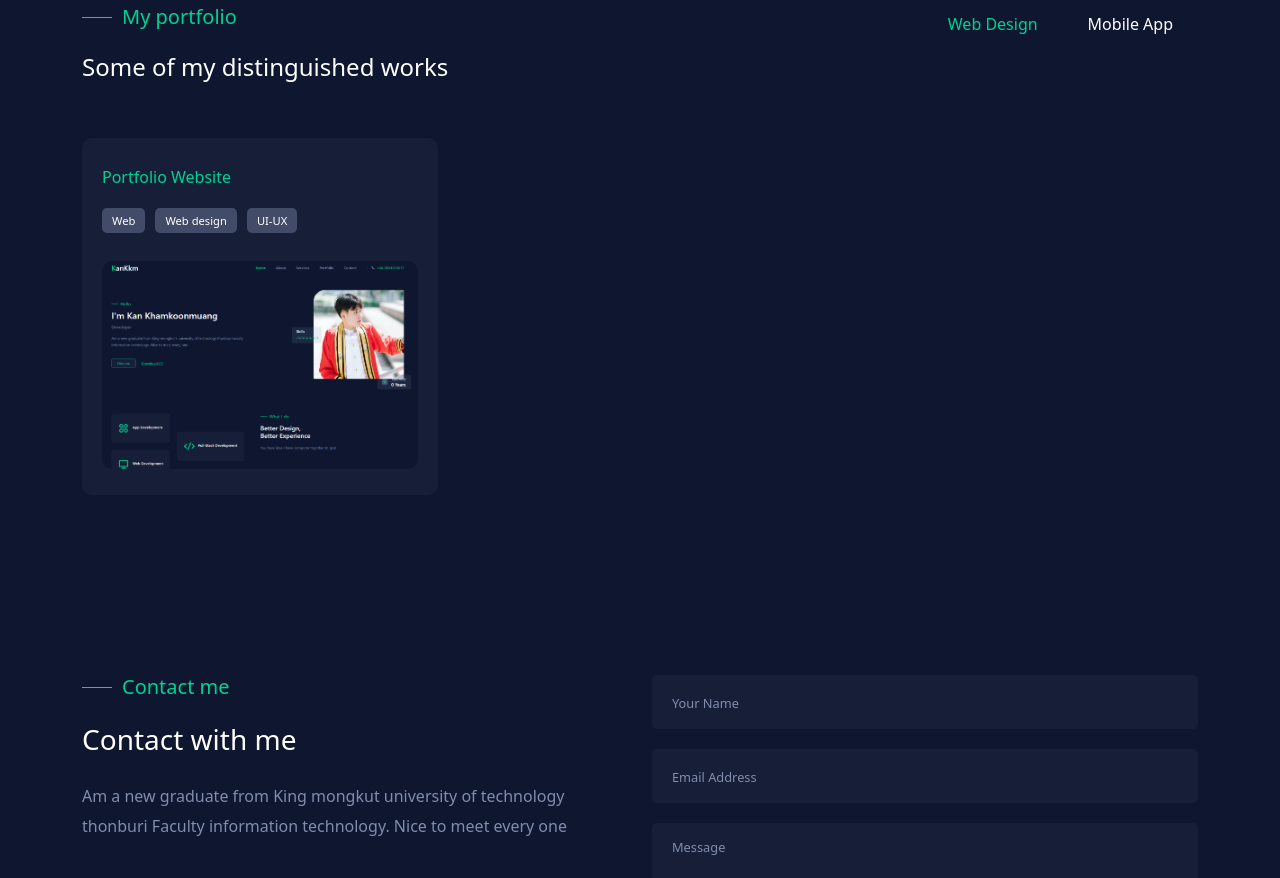
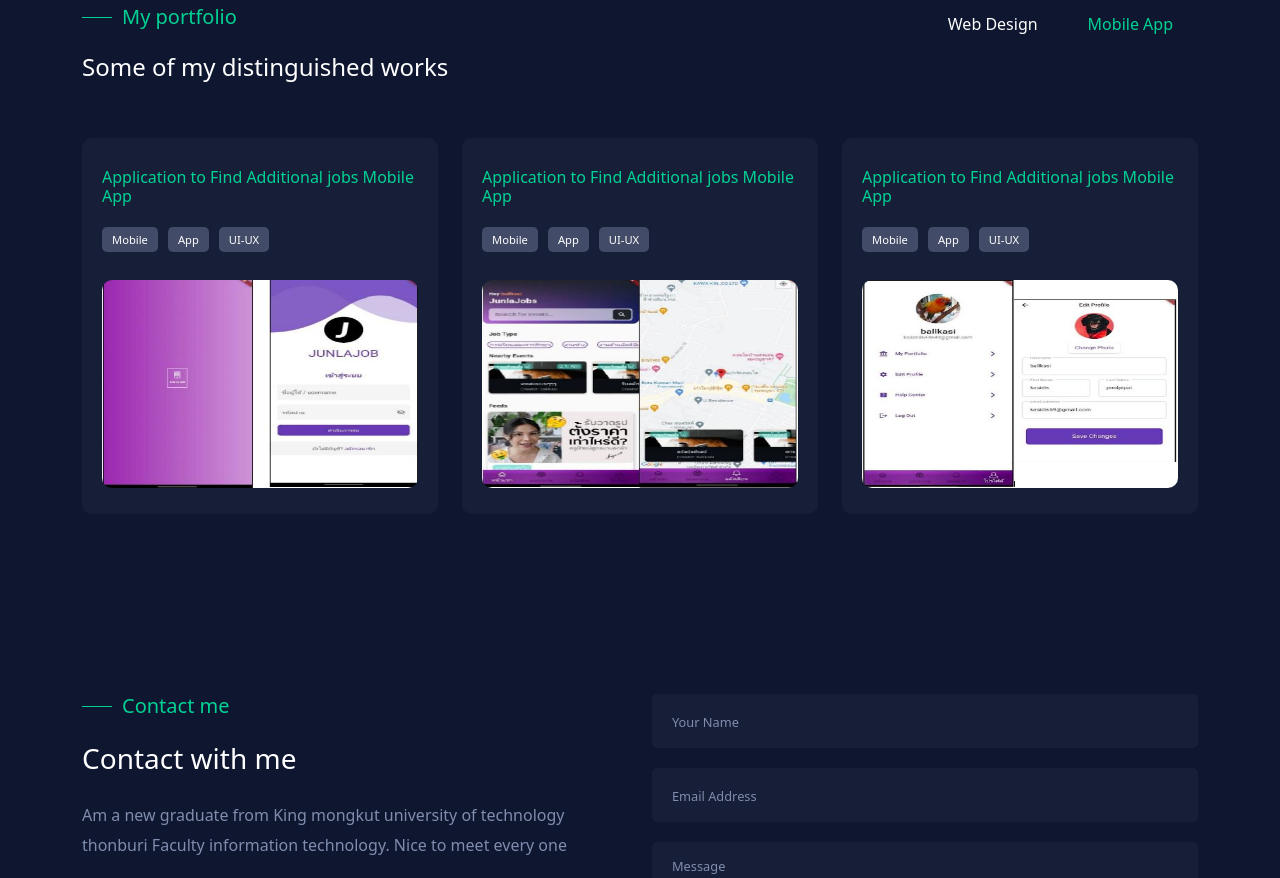
Before and after one commit to kankkm/MyPortfolio, a Next.js app: page / in a window 1280 px wide. Shown: the part 1820-2698 px from the top of the page. Built offline with nearby package versions, Linux system fonts and the light colour scheme.

Commit message:
first commit

```diff
--- a/components/UI/Portfolio.jsx
+++ b/components/UI/Portfolio.jsx
@@ -7,7 +7,7 @@ import PortfolioItem from "./PortfolioItem";
 import portfolioData from "../data/portfolio";
 
 const Portfolio = () => {
-  const [filter, setFilter] = useState("Web Design");
+  const [filter, setFilter] = useState("Mobile App");
   const [data, setData] = useState();
 
   useEffect(() => {
```
